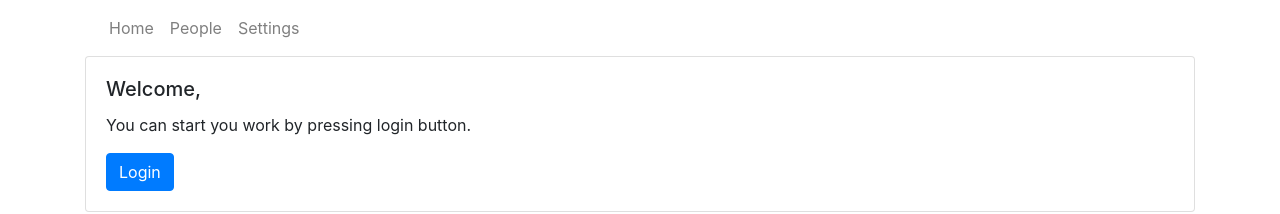
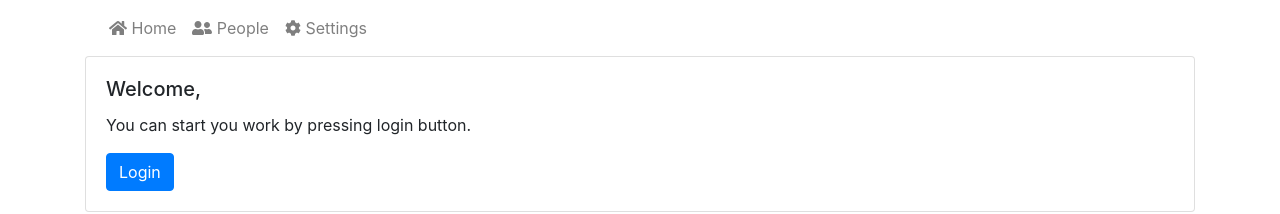
Before and after one commit to olegood/vms, a React (Create React App) app in the folder app/: page / in a window 1280 px wide. Shown: the top 214 px of the page. Built offline with nearby package versions, Linux system fonts and the light colour scheme; no server answers.

Commit message:
#13 Configure Font Awesome icons
- add font awesome icons
- configure icons for each navigation items

Close #13

```diff
--- a/app/package.json
+++ b/app/package.json
@@ -3,6 +3,9 @@
   "version": "0.1.0",
   "private": true,
   "dependencies": {
+    "@fortawesome/fontawesome-svg-core": "^1.2.34",
+    "@fortawesome/free-solid-svg-icons": "^5.15.2",
+    "@fortawesome/react-fontawesome": "^0.1.14",
     "@testing-library/jest-dom": "^5.11.8",
     "@testing-library/react": "^11.2.2",
     "@testing-library/user-event": "^12.6.0",
--- a/app/src/App.js
+++ b/app/src/App.js
@@ -5,7 +5,6 @@
 import {BrowserRouter as Router, Route, Switch} from 'react-router-dom';
 import ErrorComponent from './components/ErrorComponent';
 import PeoplePage from './components/people/PeoplePage';
-import SettingsPage from './components/settings/SettingsPage';
 
 function App() {
   return (
@@ -17,7 +16,6 @@
           <Route path="/welcome" exact component={WelcomeCard}/>
           <Route path="/login" exact component={WelcomeCard}/>
           <Route path="/people" exact component={PeoplePage}/>
-          <Route path="/settings" exact component={SettingsPage}/>
           <Route component={ErrorComponent}/>
         </Switch>
         <Footer/>
--- a/app/src/components/Header.jsx
+++ b/app/src/components/Header.jsx
@@ -1,4 +1,6 @@
 import React, {Component} from 'react';
+import {FontAwesomeIcon} from '@fortawesome/react-fontawesome';
+import {faCog, faHome, faUserFriends} from '@fortawesome/free-solid-svg-icons';
 
 class Header extends Component {
 
@@ -8,13 +10,19 @@
         <div className="collapse navbar-collapse" id="navbarNav">
           <ul className="navbar-nav">
             <li className="nav-item">
-              <a className="nav-link" href="/welcome">Home</a>
+              <a className="nav-link" href="/welcome">
+                <FontAwesomeIcon icon={faHome}/> Home
+              </a>
             </li>
             <li className="nav-item">
-              <a className="nav-link" href="/people">People</a>
+              <a className="nav-link" href="/people">
+                <FontAwesomeIcon icon={faUserFriends}/> People
+              </a>
             </li>
             <li className="nav-item">
-              <a className="nav-link" href="/settings">Settings</a>
+              <a className="nav-link" href="/settings">
+                <FontAwesomeIcon icon={faCog}/> Settings
+              </a>
             </li>
           </ul>
         </div>
```
